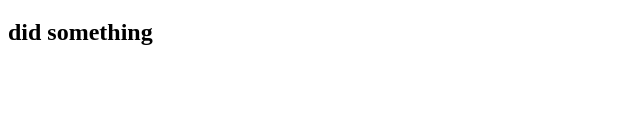
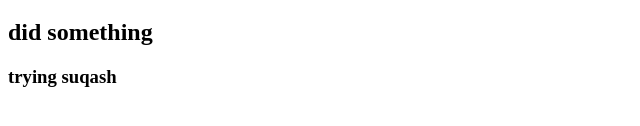
Before and after one commit to TEAM-7-SAD/team7-sem-versioning, a website: page button.html in a window 1280 px wide. Shown: the part 124-250 px from the top of the page, without its empty margins (0-640 px from the left). Drawn offline with Linux system fonts and the light colour scheme.

Commit message:
fix: trying squash and merge

```diff
--- a/button.html
+++ b/button.html
@@ -10,5 +10,6 @@
     <p>HIgh</p>
     <h1>SLOWW</h1>
     <h2>did something</h2>
+    <h3>trying suqash</h3>
   </body>
 </html>
```
